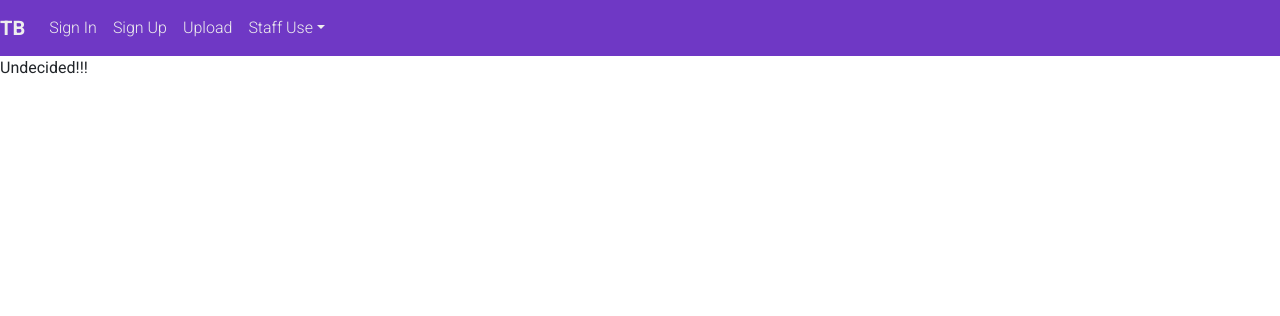
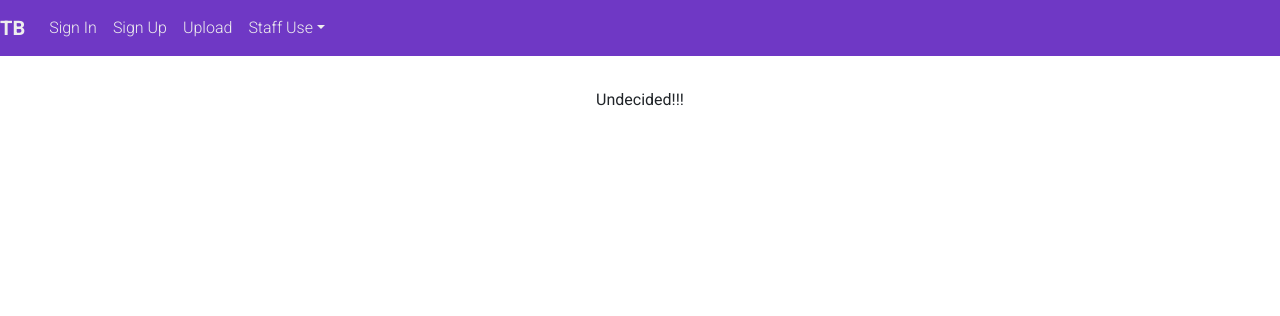
Before and after one commit to Belac44/Tuberculosis-Prediction-Deployment, a Flask app: template templates/predict.html in a window 1280 px wide. Shown: the top 316 px of the page. Run offline with Flask 2, Linux system fonts and the light colour scheme; the template is opened without the code that fills it, so the values that code supplies are empty; some libraries are stand-ins or nearby versions.

Commit message:
Styling prediction page

```diff
--- a/templates/predict.html
+++ b/templates/predict.html
@@ -1,8 +1,16 @@
 {% include "header.html" %}
 
 <style>
+    .image-container{
+    width:80%;
+    margin:0 auto;
+    margin-top:2em;
+    }
+    .image-container p{
+    text-align:center;
+    }
     .predicted-image{
-    width:50%
+    width:60%
     margin:0 auto;
     max-width:450px;
     }
```
